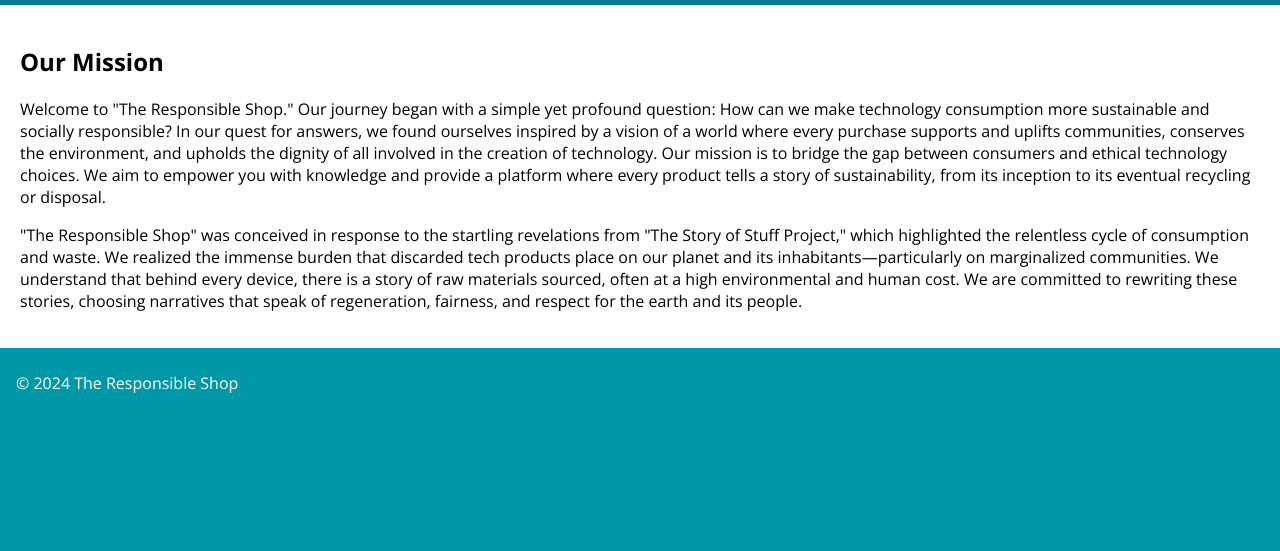
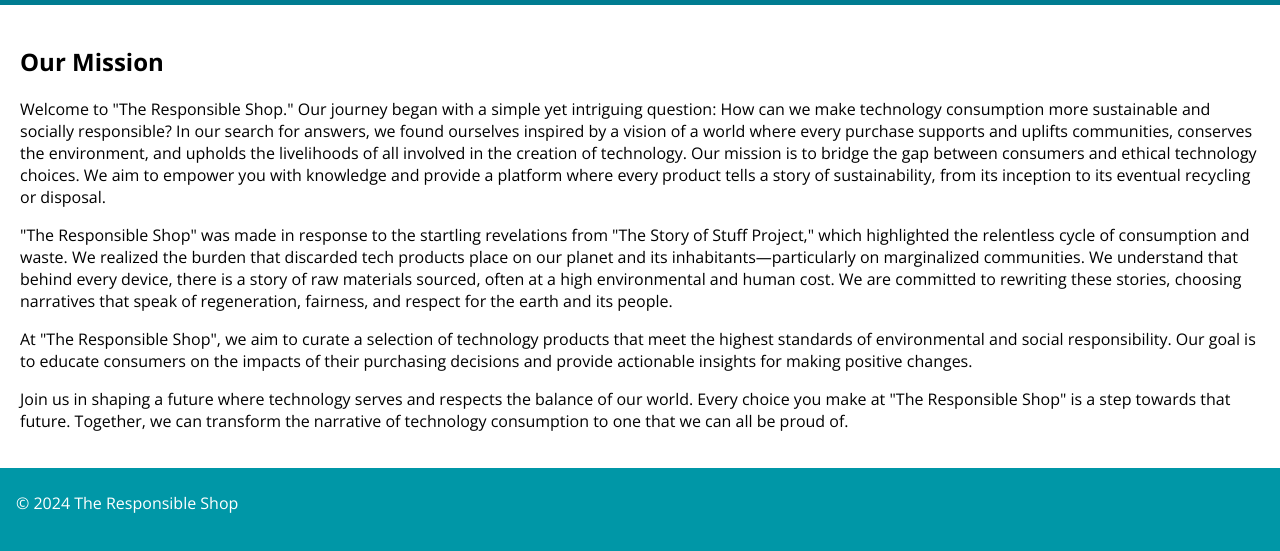
Before and after one commit to vikrsri/TheResponsibleShop, a plain HTML site: page about.html in a window 1280 px wide. Shown: the part 165-716 px from the top of the page. Drawn offline with nearby package versions, Linux system fonts and the light colour scheme.

Commit message:
more changes

```diff
--- a/about.html
+++ b/about.html
@@ -21,16 +21,26 @@
     <div class="main-content">
         <section id="about-section">
             <h2>Our Mission</h2>
-            <p>Welcome to "The Responsible Shop." Our journey began with a simple yet profound question: How can we make technology consumption more sustainable and socially responsible? In our quest for answers, we found ourselves inspired by a vision of a world where every purchase supports and uplifts communities, conserves the environment, and upholds the dignity of all involved in the creation of technology.
+            <p>Welcome to "The Responsible Shop." Our journey began with a simple yet intriguing question: How can we make technology consumption more sustainable and socially responsible? In our search for answers, we found ourselves inspired by a vision of a world where every purchase supports and uplifts communities, conserves the environment, and upholds the livelihoods of all involved in the creation of technology.
 
             Our mission is to bridge the gap between consumers and ethical technology choices. We aim to empower you with knowledge and provide a platform where every product tells a story of sustainability, from its inception to its eventual recycling or disposal.
 
             </p>
 
-            <p> "The Responsible Shop" was conceived in response to the startling revelations from "The Story of Stuff Project," which highlighted the relentless cycle of consumption and waste. We realized the immense burden that discarded tech products place on our planet and its inhabitants—particularly on marginalized communities.
+            <p> "The Responsible Shop" was made in response to the startling revelations from "The Story of Stuff Project," which highlighted the relentless cycle of consumption and waste. We realized the burden that discarded tech products place on our planet and its inhabitants—particularly on marginalized communities.
 
             We understand that behind every device, there is a story of raw materials sourced, often at a high environmental and human cost. We are committed to rewriting these stories, choosing narratives that speak of regeneration, fairness, and respect for the earth and its people.
 
+            </p>
+
+            <p>
+                At "The Responsible Shop", we aim to curate a selection of technology products that meet the highest standards of environmental and social responsibility. Our goal is to educate consumers on the impacts of their purchasing decisions and provide  actionable insights for making positive changes.
+
+            </p>
+            <p>
+                Join us in shaping a future where technology serves and respects the balance of our world. Every choice you make at "The Responsible Shop" is a step towards that future.
+
+                Together, we can transform the narrative of technology consumption to one that we can all be proud of.
             </p>
         </section>
     </div>
```
